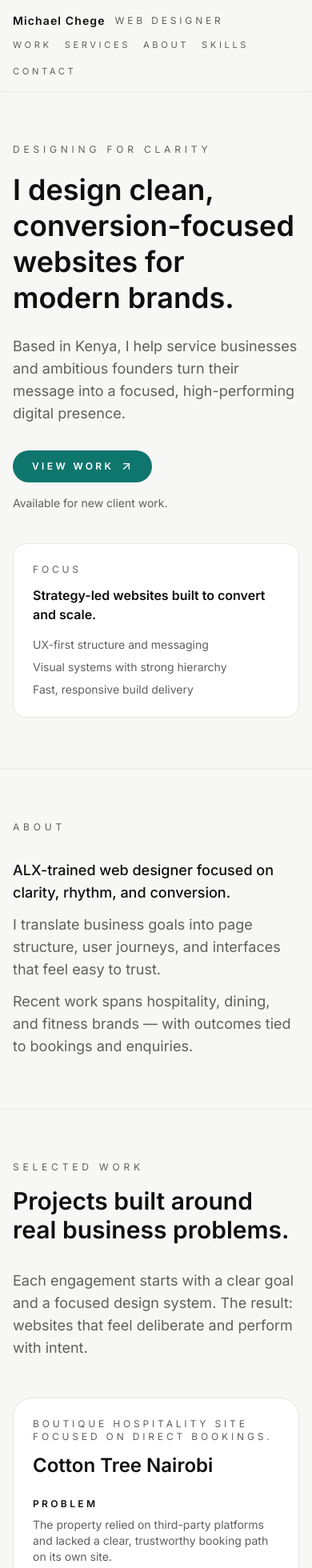
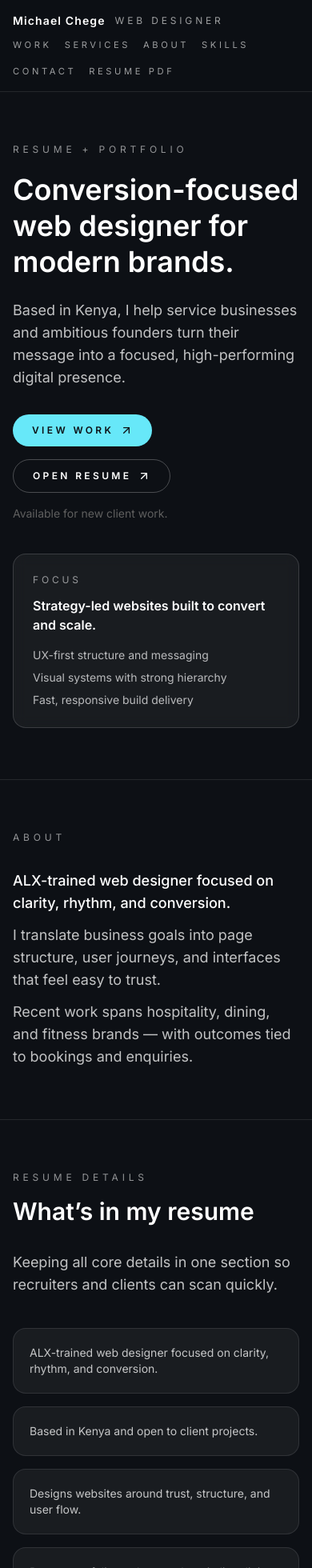
Before and after one commit to 001-sketch/Resume, a Next.js app: page / in a window 390 px wide. Shown: the top 1960 px of the page at 80% size. Built offline with nearby package versions, Linux system fonts and the light colour scheme.

Commit message:
feat: redesign resume layout to reference-inspired dark style
Agent-Logs-Url: https://github.com/001-sketch/Resume/sessions/8d7db824-3dbf-4513-bf80-35100aca97df

Co-authored-by: 001-sketch <123306888+001-sketch@users.noreply.github.com>

```diff
--- a/components/ui/portfolio-hero.tsx
+++ b/components/ui/portfolio-hero.tsx
@@ -45,27 +45,37 @@ const SOCIALS = [
   { label: "GitHub", href: "https://github.com/001-sketch" },
 ];
 
+const RESUME_DETAILS = [
+  "ALX-trained web designer focused on clarity, rhythm, and conversion.",
+  "Based in Kenya and open to client projects.",
+  "Designs websites around trust, structure, and user flow.",
+  "Recent portfolio work spans hospitality, dining, and fitness brands.",
+];
+
 export default function PortfolioHero() {
   return (
-    <div className="min-h-screen bg-[color:var(--background)] text-[color:var(--foreground)]">
-      <header className="sticky top-0 z-40 border-b border-[color:var(--border)] bg-[color:var(--background)]/90 backdrop-blur">
+    <div className="min-h-screen bg-[#0d1015] text-[#f5f5f5]">
+      <header className="sticky top-0 z-40 border-b border-white/10 bg-[#0d1015]/90 backdrop-blur">
         <div className="mx-auto flex max-w-6xl flex-col gap-3 px-4 py-4 md:flex-row md:items-center md:justify-between">
           <div className="flex flex-wrap items-center gap-3">
-            <span className="text-sm font-semibold tracking-[0.08em]">Michael Chege</span>
-            <span className="text-xs uppercase tracking-[0.32em] text-[color:var(--muted)]">
+            <span className="text-sm font-semibold tracking-[0.08em] text-white">Michael Chege</span>
+            <span className="text-xs uppercase tracking-[0.32em] text-white/60">
               Web Designer
             </span>
           </div>
-          <nav className="flex flex-wrap gap-4 text-[0.7rem] uppercase tracking-[0.32em] text-[color:var(--muted)]">
+          <nav className="flex flex-wrap gap-4 text-[0.7rem] uppercase tracking-[0.32em] text-white/60">
             {NAV_LINKS.map((link) => (
               <a
                 key={link.href}
                 href={link.href}
-                className="transition-colors duration-200 hover:text-[color:var(--accent)]"
+                className="transition-colors duration-200 hover:text-[#67e8f9]"
               >
                 {link.label}
               </a>
             ))}
+            <a href="/MikeResume.pdf" className="transition-colors duration-200 hover:text-[#67e8f9]">
+              Resume PDF
+            </a>
           </nav>
         </div>
       </header>
@@ -74,20 +84,18 @@ export default function PortfolioHero() {
         <section className="py-16 md:py-24">
           <div className="mx-auto grid max-w-6xl gap-10 px-4 md:grid-cols-12 md:items-end">
             <div className="md:col-span-8">
-              <p className="text-xs uppercase tracking-[0.4em] text-[color:var(--muted)]">
-                Designing for clarity
-              </p>
-              <h1 className="mt-5 text-4xl font-semibold leading-tight md:text-6xl">
-                I design clean, conversion-focused websites for modern brands.
+              <p className="text-xs uppercase tracking-[0.4em] text-white/55">Resume + Portfolio</p>
+              <h1 className="mt-5 text-4xl font-semibold leading-tight text-white md:text-6xl">
+                Conversion-focused web designer for modern brands.
               </h1>
-              <p className="mt-6 max-w-2xl text-lg text-[color:var(--muted)]">
+              <p className="mt-6 max-w-2xl text-lg text-white/75">
                 Based in Kenya, I help service businesses and ambitious founders turn their message into a
                 focused, high-performing digital presence.
               </p>
               <div className="mt-8 flex flex-wrap items-center gap-4">
                 <a
                   href="#projects"
-                  className="group inline-flex items-center gap-2 rounded-full bg-[color:var(--accent)] px-6 py-3 text-xs font-semibold uppercase tracking-[0.28em] text-white transition-colors duration-200 hover:bg-[color:var(--foreground)]"
+                  className="group inline-flex items-center gap-2 rounded-full bg-[#67e8f9] px-6 py-3 text-xs font-semibold uppercase tracking-[0.28em] text-[#0d1015] transition-colors duration-200 hover:bg-white"
                 >
                   View Work
                   <ArrowUpRight
@@ -95,18 +103,27 @@ export default function PortfolioHero() {
                     className="transition-transform duration-200 group-hover:translate-x-0.5"
                   />
                 </a>
+                <a
+                  href="/MikeResume.pdf"
+                  target="_blank"
+                  rel="noopener noreferrer"
+                  className="inline-flex items-center gap-2 rounded-full border border-white/25 px-6 py-3 text-xs font-semibold uppercase tracking-[0.28em] text-white transition-colors duration-200 hover:border-white hover:bg-white/10"
+                >
+                  Open Resume
+                  <ArrowUpRight size={16} />
+                </a>
                 <span className="text-sm text-[color:var(--muted)]">
                   Available for new client work.
                 </span>
               </div>
             </div>
             <div className="md:col-span-4">
-              <div className="rounded-2xl border border-[color:var(--border)] bg-white p-6">
-                <p className="text-xs uppercase tracking-[0.32em] text-[color:var(--muted)]">Focus</p>
-                <p className="mt-3 text-base font-semibold">
+              <div className="rounded-2xl border border-white/15 bg-white/5 p-6 backdrop-blur-sm">
+                <p className="text-xs uppercase tracking-[0.32em] text-white/55">Focus</p>
+                <p className="mt-3 text-base font-semibold text-white">
                   Strategy-led websites built to convert and scale.
                 </p>
-                <ul className="mt-4 space-y-2 text-sm text-[color:var(--muted)]">
+                <ul className="mt-4 space-y-2 text-sm text-white/70">
                   <li>UX-first structure and messaging</li>
                   <li>Visual systems with strong hierarchy</li>
                   <li>Fast, responsive build delivery</li>
@@ -116,13 +133,13 @@ export default function PortfolioHero() {
           </div>
         </section>
 
-        <section id="about" className="border-t border-[color:var(--border)] py-16">
+        <section id="about" className="border-t border-white/10 py-16">
           <div className="mx-auto grid max-w-6xl gap-8 px-4 md:grid-cols-12">
             <div className="md:col-span-4">
-              <p className="text-xs uppercase tracking-[0.4em] text-[color:var(--muted)]">About</p>
+              <p className="text-xs uppercase tracking-[0.4em] text-white/55">About</p>
             </div>
-            <div className="space-y-3 text-lg text-[color:var(--muted)] md:col-span-8">
-              <p className="font-medium text-[color:var(--foreground)]">
+            <div className="space-y-3 text-lg text-white/75 md:col-span-8">
+              <p className="font-medium text-white">
                 ALX-trained web designer focused on clarity, rhythm, and conversion.
               </p>
               <p>
@@ -137,16 +154,37 @@ export default function PortfolioHero() {
           </div>
         </section>
 
-        <section id="projects" className="border-t border-[color:var(--border)] py-16">
+        <section className="border-t border-white/10 py-16">
           <div className="mx-auto max-w-6xl px-4">
             <div className="grid gap-8 md:grid-cols-12 md:items-end">
               <div className="md:col-span-5">
-                <p className="text-xs uppercase tracking-[0.4em] text-[color:var(--muted)]">Selected Work</p>
-                <h2 className="mt-4 text-3xl font-semibold">
+                <p className="text-xs uppercase tracking-[0.4em] text-white/55">Resume Details</p>
+                <h2 className="mt-4 text-3xl font-semibold text-white">What’s in my resume</h2>
+              </div>
+              <p className="text-lg text-white/75 md:col-span-7">
+                Keeping all core details in one section so recruiters and clients can scan quickly.
+              </p>
+            </div>
+            <ul className="mt-10 grid gap-4 md:grid-cols-2">
+              {RESUME_DETAILS.map((detail) => (
+                <li key={detail} className="rounded-2xl border border-white/10 bg-white/5 p-5 text-sm text-white/75">
+                  {detail}
+                </li>
+              ))}
+            </ul>
+          </div>
+        </section>
+
+        <section id="projects" className="border-t border-white/10 py-16">
+          <div className="mx-auto max-w-6xl px-4">
+            <div className="grid gap-8 md:grid-cols-12 md:items-end">
+              <div className="md:col-span-5">
+                <p className="text-xs uppercase tracking-[0.4em] text-white/55">Selected Work</p>
+                <h2 className="mt-4 text-3xl font-semibold text-white">
                   Projects built around real business problems.
                 </h2>
               </div>
-              <p className="text-lg text-[color:var(--muted)] md:col-span-7">
+              <p className="text-lg text-white/75 md:col-span-7">
                 Each engagement starts with a clear goal and a focused design system. The result: websites that
                 feel deliberate and perform with intent.
               </p>
@@ -156,28 +194,28 @@ export default function PortfolioHero() {
               {PROJECTS.map((project) => (
                 <article
                   key={project.title}
-                  className="group grid gap-8 rounded-3xl border border-[color:var(--border)] bg-white p-6 transition-all duration-200 hover:border-[color:var(--foreground)]/20 hover:shadow-sm md:grid-cols-12 md:items-center md:p-8"
+                  className="group grid gap-8 rounded-3xl border border-white/10 bg-white/5 p-6 transition-all duration-200 hover:border-white/25 md:grid-cols-12 md:items-center md:p-8"
                 >
                   <div className="md:col-span-5">
-                    <p className="text-xs uppercase tracking-[0.32em] text-[color:var(--muted)]">
+                    <p className="text-xs uppercase tracking-[0.32em] text-white/55">
                       {project.summary}
                     </p>
-                    <h3 className="mt-3 text-2xl font-semibold">{project.title}</h3>
-                    <dl className="mt-6 space-y-4 text-sm text-[color:var(--muted)]">
+                    <h3 className="mt-3 text-2xl font-semibold text-white">{project.title}</h3>
+                    <dl className="mt-6 space-y-4 text-sm text-white/75">
                       <div>
-                        <dt className="text-xs font-semibold uppercase tracking-[0.28em] text-[color:var(--foreground)]">
+                        <dt className="text-xs font-semibold uppercase tracking-[0.28em] text-white">
                           Problem
                         </dt>
                         <dd className="mt-2">{project.problem}</dd>
                       </div>
                       <div>
-                        <dt className="text-xs font-semibold uppercase tracking-[0.28em] text-[color:var(--foreground)]">
+                        <dt className="text-xs font-semibold uppercase tracking-[0.28em] text-white">
                           Approach
                         </dt>
                         <dd className="mt-2">{project.approach}</dd>
                       </div>
                       <div>
-                        <dt className="text-xs font-semibold uppercase tracking-[0.28em] text-[color:var(--foreground)]">
+                        <dt className="text-xs font-semibold uppercase tracking-[0.28em] text-white">
                           Tools
                         </dt>
                         <dd className="mt-2">{project.tools.join(", ")}</dd>
@@ -188,18 +226,18 @@ export default function PortfolioHero() {
                         href={project.url}
                         target="_blank"
                         rel="noopener noreferrer"
-                        className="inline-flex items-center gap-2 font-semibold text-[color:var(--accent)] transition-colors duration-200 hover:text-[color:var(--foreground)]"
+                        className="inline-flex items-center gap-2 font-semibold text-[#67e8f9] transition-colors duration-200 hover:text-white"
                       >
                         View live site
                         <ArrowUpRight size={14} />
                       </a>
                     </div>
-                    <p className="mt-4 text-xs text-[color:var(--muted)] opacity-100 transition-opacity duration-200 md:opacity-0 md:group-hover:opacity-100 md:group-focus-within:opacity-100">
+                    <p className="mt-4 text-xs text-white/60 opacity-100 transition-opacity duration-200 md:opacity-0 md:group-hover:opacity-100 md:group-focus-within:opacity-100">
                       Outcome: {project.outcome}
                     </p>
                   </div>
                   <div className="md:col-span-7">
-                    <div className="aspect-[4/3] overflow-hidden rounded-2xl border border-[color:var(--border)] bg-[color:var(--background)]">
+                    <div className="aspect-[4/3] overflow-hidden rounded-2xl border border-white/10 bg-[#111722]">
                       <iframe
                         title={`${project.title} preview`}
                         src={project.url}
@@ -215,28 +253,28 @@ export default function PortfolioHero() {
           </div>
         </section>
 
-        <section id="services" className="border-t border-[color:var(--border)] py-16">
+        <section id="services" className="border-t border-white/10 py-16">
           <div className="mx-auto max-w-6xl px-4">
             <div className="grid gap-8 md:grid-cols-12 md:items-end">
               <div className="md:col-span-4">
-                <p className="text-xs uppercase tracking-[0.4em] text-[color:var(--muted)]">Services</p>
-                <h2 className="mt-4 text-3xl font-semibold">What I deliver</h2>
+                <p className="text-xs uppercase tracking-[0.4em] text-white/55">Services</p>
+                <h2 className="mt-4 text-3xl font-semibold text-white">What I deliver</h2>
               </div>
-              <p className="text-lg text-[color:var(--muted)] md:col-span-8">
+              <p className="text-lg text-white/75 md:col-span-8">
                 Designed to help your business stand out and convert.
               </p>
             </div>
 
-            <div className="mt-10 overflow-hidden rounded-2xl border border-[color:var(--border)] bg-white">
+            <div className="mt-10 overflow-hidden rounded-2xl border border-white/10 bg-white/5">
               {SERVICES.map((service, index) => (
                 <div
                   key={service.title}
                   className={`flex flex-col gap-3 px-6 py-6 md:flex-row md:items-center md:justify-between md:gap-8 ${
-                    index === SERVICES.length - 1 ? "" : "border-b border-[color:var(--border)]"
+                    index === SERVICES.length - 1 ? "" : "border-b border-white/10"
                   }`}
                 >
-                  <h3 className="text-lg font-semibold">{service.title}</h3>
-                  <p className="max-w-2xl text-sm text-[color:var(--muted)]">
+                  <h3 className="text-lg font-semibold text-white">{service.title}</h3>
+                  <p className="max-w-2xl text-sm text-white/75">
                     {service.description}
                   </p>
                 </div>
@@ -245,27 +283,27 @@ export default function PortfolioHero() {
           </div>
         </section>
 
-        <section id="skills" className="border-t border-[color:var(--border)] py-16">
+        <section id="skills" className="border-t border-white/10 py-16">
           <div className="mx-auto max-w-6xl px-4">
             <div className="grid gap-8 md:grid-cols-12 md:items-end">
               <div className="md:col-span-4">
-                <p className="text-xs uppercase tracking-[0.4em] text-[color:var(--muted)]">Skills</p>
-                <h2 className="mt-4 text-3xl font-semibold">Crafted with intention</h2>
+                <p className="text-xs uppercase tracking-[0.4em] text-white/55">Skills</p>
+                <h2 className="mt-4 text-3xl font-semibold text-white">Crafted with intention</h2>
               </div>
-              <p className="text-lg text-[color:var(--muted)] md:col-span-8">
+              <p className="text-lg text-white/75 md:col-span-8">
                 A focused stack that keeps the work lean, fast, and visually consistent.
               </p>
             </div>
 
             <div className="mt-10 grid gap-8 md:grid-cols-3">
               {SKILL_GROUPS.map((group) => (
-                <div key={group.title} className="space-y-4">
-                  <h3 className="text-xs uppercase tracking-[0.32em] text-[color:var(--muted)]">
+                <div key={group.title} className="space-y-4 rounded-2xl border border-white/10 bg-white/5 p-5">
+                  <h3 className="text-xs uppercase tracking-[0.32em] text-white/55">
                     {group.title}
                   </h3>
                   <ul className="space-y-2 text-sm">
                     {group.items.map((item) => (
-                      <li key={item} className="font-medium">
+                      <li key={item} className="font-medium text-white">
                         {item}
                       </li>
                     ))}
@@ -276,25 +314,25 @@ export default function PortfolioHero() {
           </div>
         </section>
 
-        <section id="contact" className="border-t border-[color:var(--border)] py-16">
+        <section id="contact" className="border-t border-white/10 py-16">
           <div className="mx-auto max-w-6xl px-4">
-            <div className="flex flex-col gap-8 rounded-2xl border border-[color:var(--border)] bg-white p-8 md:flex-row md:items-center md:justify-between">
+            <div className="flex flex-col gap-8 rounded-2xl border border-white/10 bg-white/5 p-8 md:flex-row md:items-center md:justify-between">
               <div className="space-y-3">
-                <p className="text-xs uppercase tracking-[0.4em] text-[color:var(--muted)]">Contact</p>
-                <h2 className="text-3xl font-semibold">Let&apos;s build something that works.</h2>
-                <p className="text-sm text-[color:var(--muted)]">
+                <p className="text-xs uppercase tracking-[0.4em] text-white/55">Contact</p>
+                <h2 className="text-3xl font-semibold text-white">Let&apos;s build something that works.</h2>
+                <p className="text-sm text-white/75">
                   Share your goals, timeline, and budget and I&apos;ll respond within 48 hours.
                 </p>
               </div>
               <div className="space-y-4">
                 <a
                   href="mailto:mikechege171@gmail.com"
-                  className="inline-flex items-center gap-2 text-sm font-semibold text-[color:var(--accent)] transition-colors duration-200 hover:text-[color:var(--foreground)]"
+                  className="inline-flex items-center gap-2 text-sm font-semibold text-[#67e8f9] transition-colors duration-200 hover:text-white"
                 >
                   mikechege171@gmail.com
                   <ArrowUpRight size={14} />
                 </a>
-                <div className="flex flex-wrap gap-4 text-xs uppercase tracking-[0.28em] text-[color:var(--muted)]">
+                <div className="flex flex-wrap gap-4 text-xs uppercase tracking-[0.28em] text-white/55">
                   {SOCIALS.map((social) => {
                     const isExternal = social.href.startsWith("http");
                     return (
@@ -303,7 +341,7 @@ export default function PortfolioHero() {
                         href={social.href}
                         target={isExternal ? "_blank" : undefined}
                         rel={isExternal ? "noopener noreferrer" : undefined}
-                        className="transition-colors duration-200 hover:text-[color:var(--accent)]"
+                        className="transition-colors duration-200 hover:text-[#67e8f9]"
                       >
                         {social.label}
                       </a>
@@ -316,7 +354,7 @@ export default function PortfolioHero() {
         </section>
       </main>
 
-      <footer className="border-t border-[color:var(--border)] py-10 text-center text-xs uppercase tracking-[0.32em] text-[color:var(--muted)]">
+      <footer className="border-t border-white/10 py-10 text-center text-xs uppercase tracking-[0.32em] text-white/55">
         &copy; 2026 Michael Chege. All rights reserved.
       </footer>
     </div>
```
